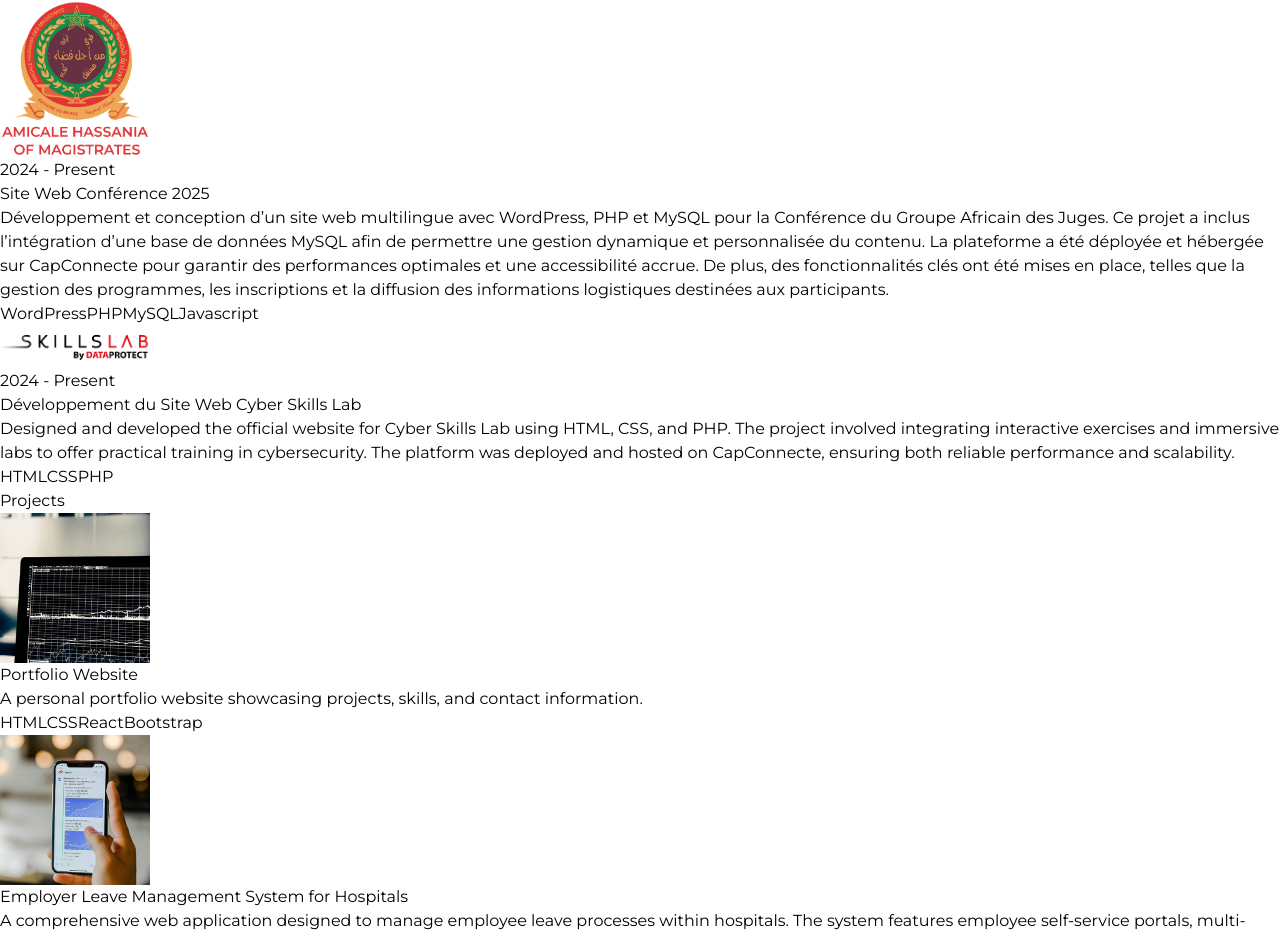
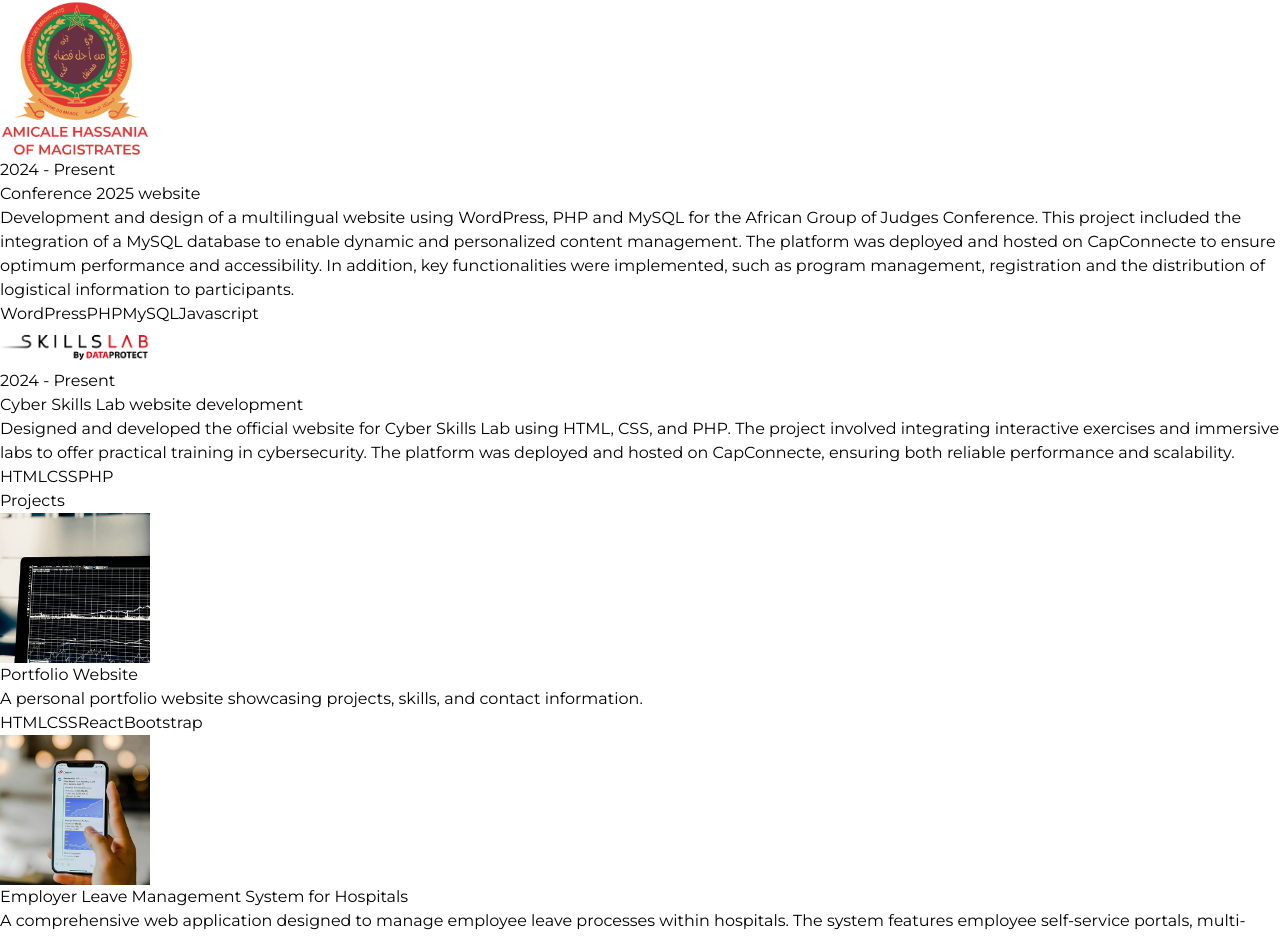
Before and after one commit to lahcenidbendriss-it/new-portfolio-, a React (Vite) app: page / in a window 1280 px wide. Shown: the part 1436-2372 px from the top of the page. Built offline with nearby package versions, Linux system fonts and the light colour scheme.

Commit message:
update text to english

```diff
--- a/src/constants/index.js
+++ b/src/constants/index.js
@@ -13,16 +13,16 @@ export const ABOUT_TEXT = `I am a dedicated and versatile Full Stack Developer d
 export const EXPERIENCES = [
   {
     year: "2024 - Present",
-    title_project: "Site Web Conférence 2025",
+    title_project: "Conference 2025 website",
     role: "Full Stack Developer",
     company: "Flow Studio.",
-    description: `Développement et conception d’un site web multilingue avec WordPress, PHP et MySQL pour la Conférence du Groupe Africain des Juges. Ce projet a inclus l’intégration d’une base de données MySQL afin de permettre une gestion dynamique et personnalisée du contenu. La plateforme a été déployée et hébergée sur CapConnecte pour garantir des performances optimales et une accessibilité accrue. De plus, des fonctionnalités clés ont été mises en place, telles que la gestion des programmes, les inscriptions et la diffusion des informations logistiques destinées aux participants.`,
+    description: `Development and design of a multilingual website using WordPress, PHP and MySQL for the African Group of Judges Conference. This project included the integration of a MySQL database to enable dynamic and personalized content management. The platform was deployed and hosted on CapConnecte to ensure optimum performance and accessibility. In addition, key functionalities were implemented, such as program management, registration and the distribution of logistical information to participants.`,
     technologies: [ "WordPress", "PHP", "MySQL","Javascript"],
     image:logo1,
   },
   {
     year: "2024 - Present",
-    title_project: "Développement du Site Web Cyber Skills Lab",
+    title_project: "Cyber Skills Lab website development",
     role: "Front end Developer",
     company: "Flow Studio.",
     description: `Designed and developed the official website for Cyber Skills Lab using HTML, CSS, and PHP. The project involved integrating interactive exercises and immersive labs to offer practical training in cybersecurity. The platform was deployed and hosted on CapConnecte, ensuring both reliable performance and scalability.`,
```
